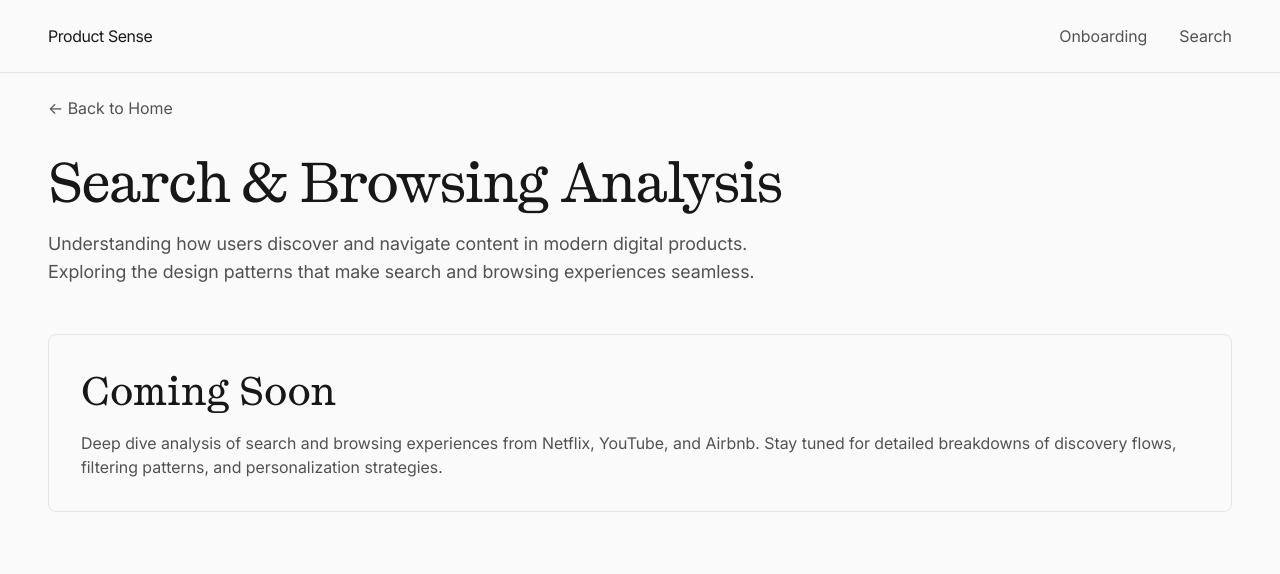
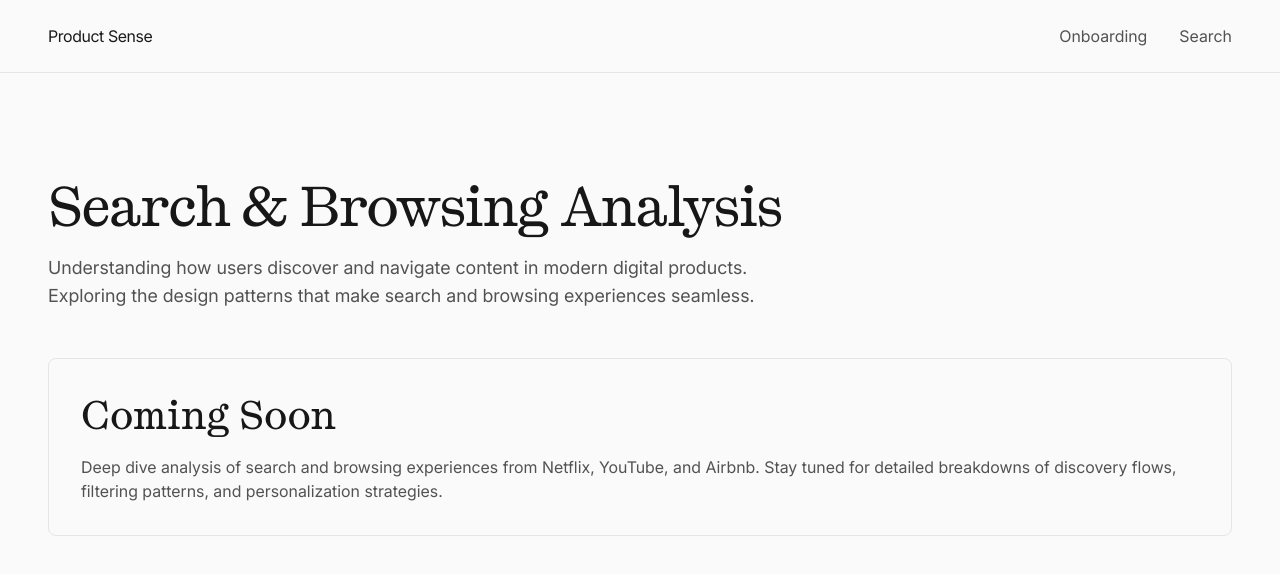
Before and after one commit to vector-y/productsense, a Next.js app: page /search in a window 1280 px wide. Shown: the top 574 px of the page. Built offline with nearby package versions, Linux system fonts and the light colour scheme.

Commit message:
Formatting

```diff
--- a/app/onboarding/page.tsx
+++ b/app/onboarding/page.tsx
@@ -1,21 +1,11 @@
-import Link from 'next/link';
-
 // Onboarding analysis page
 export default function OnboardingPage() {
 	return (
 		<div className="min-h-screen bg-background">
 			<div className="max-w-7xl mx-auto px-6 lg:px-12 py-24">
 				<div className="space-y-8">
-					{/* Back link */}
-					<Link
-						href="/"
-						className="inline-flex items-center text-neutral-600 hover:text-neutral-900 transition-colors"
-					>
-						← Back to Home
-					</Link>
-
 					{/* Page header */}
-					<div className="space-y-4">
+					<div className="space-y-4 pt-20">
 						<h1 className="tracking-tight text-neutral-900">
 							Onboarding Analysis
 						</h1>
--- a/app/search/page.tsx
+++ b/app/search/page.tsx
@@ -1,21 +1,11 @@
-import Link from 'next/link';
-
 // Search & browsing analysis page
 export default function SearchPage() {
 	return (
 		<div className="min-h-screen bg-background">
 			<div className="max-w-7xl mx-auto px-6 lg:px-12 py-24">
 				<div className="space-y-8">
-					{/* Back link */}
-					<Link
-						href="/"
-						className="inline-flex items-center text-neutral-600 hover:text-neutral-900 transition-colors"
-					>
-						← Back to Home
-					</Link>
-
 					{/* Page header */}
-					<div className="space-y-4">
+					<div className="space-y-4 pt-20">
 						<h1 className="tracking-tight text-neutral-900">
 							Search & Browsing Analysis
 						</h1>
```
